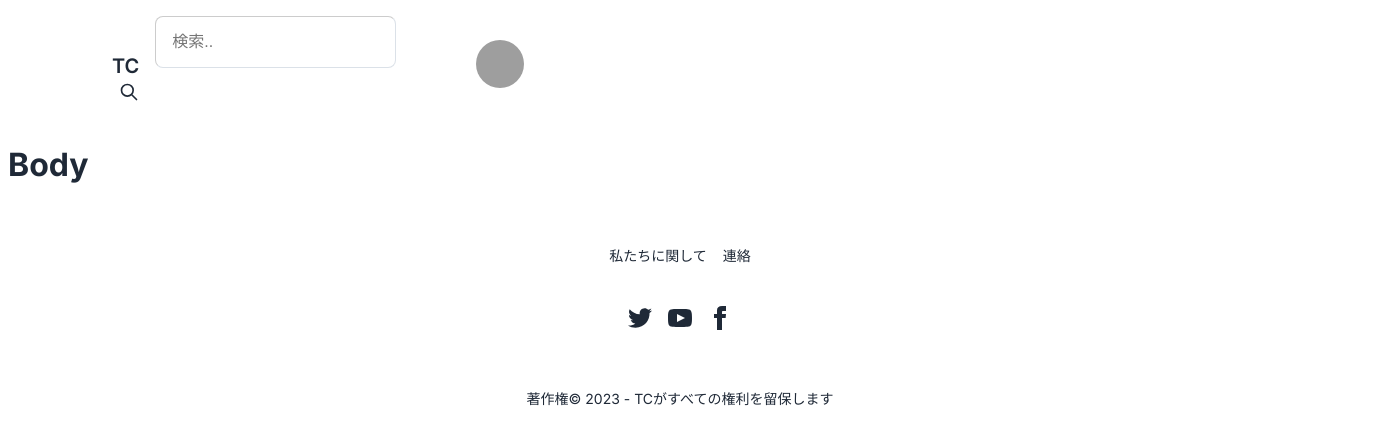
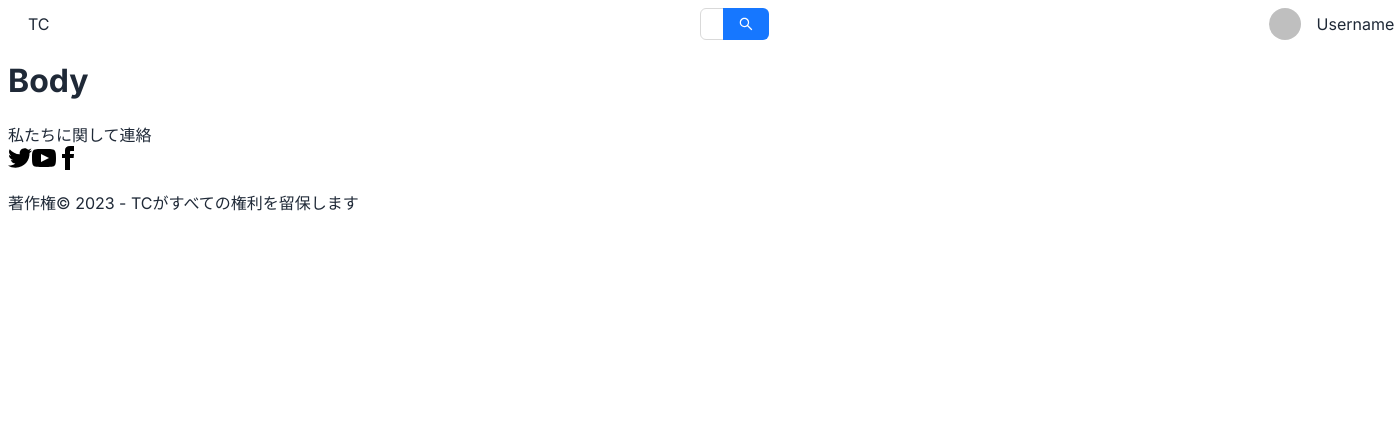
Before and after one commit to kien2572001/TC_FE, a Next.js app: page / in a window 1280 px wide. Shown: the top 444 px of the page, 1394 px wide, since content can reach past the window. Built offline with nearby package versions, Linux system fonts and the light colour scheme; sample sign-in values are in the browser's storage; grey boxes are pictures that could not be loaded.

Commit message:
fix layout

```diff
--- a/src/app/common/Header.tsx
+++ /dev/null
@@ -1,81 +0,0 @@
-import Link from "next/link";
-import React, { useEffect } from "react";
-import { useSelector, useDispatch } from 'react-redux';
-import { RootState, setSearchValue } from '../store';
-import { useRouter } from "next/navigation";
-
-
-export default function Header() {
-
-    const dispatch = useDispatch()
-    const router = useRouter()
-
-    const handleLogout = () => {
-        localStorage.clear();
-        router.push('/login');
-    }
-
-    const handleSearch = () => {
-        let searchValue = document.getElementById('search-bar') as any;
-        dispatch(setSearchValue(searchValue.value));
-    }
-
-    const handleKeyPress = (event: React.KeyboardEvent<HTMLInputElement>) => {
-        if (event.key === 'Enter') {
-            let searchValue = document.getElementById('search-bar') as any;
-            dispatch(setSearchValue(searchValue.value));
-        }
-    };
-
-    return (
-        <div className="container">
-            <div className="navbar bg-base-100 rounded-none">
-                {
-                    localStorage.getItem('accessToken') && (
-                        <div>
-                            <div className="flex-1 ml-20">
-                                <Link href={'/'} className="btn btn-ghost normal-case text-xl">TC</Link>
-                            </div>
-                            <div className="flex-1 gap-2">
-                                <div className="form-control">
-                                    <input type="text" placeholder="検索.." className="input input-bordered w-24 md:w-auto" id="search-bar" onKeyUp={handleKeyPress} />
-                                </div>
-                                <button className="btn-search btn btn-ghost btn-circle" onClick={handleSearch}>
-                                    <svg xmlns="http://www.w3.org/2000/svg" className="h-5 w-5" fill="none" viewBox="0 0 24 24" stroke="currentColor"><path strokeLinecap="round" strokeLinejoin="round" strokeWidth="2" d="M21 21l-6-6m2-5a7 7 0 11-14 0 7 7 0 0114 0z" /></svg>
-                                </button>
-                            </div>
-                        </div>
-                    )
-                }
-                {
-                    localStorage.getItem('accessToken') ? (
-                        <div>
-                            <div className="dropdown dropdown-end ml-20">
-                                <label tabIndex={0} className="btn btn-ghost btn-circle avatar">
-                                    <div className="w-15 rounded-full">
-                                        <img src="https://danviet.mediacdn.vn/upload/2-2019/images/2019-04-02/Vi-sao-Kha-Banh-tro-thanh-hien-tuong-dinh-dam-tren-mang-xa-hoi-khabanh-1554192528-width660height597.jpg" />
-                                    </div>
-                                </label>
-                                <ul tabIndex={0} className="mt-3 p-2 shadow menu menu-sm dropdown-content bg-base-100 rounded-box w-52">
-                                    <li>
-                                        <a className="justify-between">
-                                            プロフィール
-                                        </a>
-                                    </li>
-                                    <li><a>設定</a></li>
-                                    <li onClick={handleLogout}><a>ログアウト</a></li>
-                                </ul>
-                            </div>
-                            <span style={{ marginLeft: '15px' }}>{localStorage.getItem('userName')}</span>
-                        </div>
-                    ) :
-                        (
-                            <div></div>
-                        )
-                }
-            </div>
-        </div>
-
-
-    )
-}
--- a/src/app/globals.css
+++ b/src/app/globals.css
@@ -2,19 +2,19 @@
 @tailwind components;
 @tailwind utilities;
 
-/* :root {
+:root {
   --foreground-rgb: 0, 0, 0;
   --background-start-rgb: 214, 219, 220;
   --background-end-rgb: 255, 255, 255;
-} */
+}
 
-/* @media (prefers-color-scheme: dark) {
+@media (prefers-color-scheme: dark) {
   :root {
     --foreground-rgb: 255, 255, 255;
     --background-start-rgb: 0, 0, 0;
     --background-end-rgb: 0, 0, 0;
   }
-} */
+}
 
 /* body {
   color: rgb(var(--foreground-rgb));
@@ -23,8 +23,21 @@
       rgb(var(--background-end-rgb))) rgb(var(--background-start-rgb));
 } */
 
+.container {
+  display: flex;
+  align-items: center;
+}
 
-.btn-search {
-  position: relative;
-  right: 50px;
+.logo {
+  margin-left: 20px;
 }
+
+.search-bar {
+  text-align: center;
+  width: 30%;
+  margin-left: 650px;
+}
+
+.dropdown-menu {
+  margin-left: 500px;
+}
--- a/src/app/layout.tsx
+++ b/src/app/layout.tsx
@@ -3,10 +3,10 @@ import { useEffect } from "react";
 import "./globals.css";
 import { Inter } from "next/font/google";
 import { usePathname, useRouter } from "next/navigation";
-import Header from "./common/Header";
-import Footer from "./common/Footer";
+import Header from "../common/Header";
+import Footer from "../common/Footer";
 import { Provider } from "react-redux";
-import store from "./store";
+import store from "../store";
 
 const inter = Inter({ subsets: ["latin"] });
 
--- a/src/app/store.ts
+++ /dev/null
@@ -1,33 +0,0 @@
-import { configureStore, createSlice, PayloadAction } from '@reduxjs/toolkit';
-
-interface SearchState {
-    searchValue: string;
-}
-
-const initialState: SearchState = {
-    searchValue: '',
-};
-
-const searchSlice = createSlice({
-    name: 'search',
-    initialState,
-    reducers: {
-        setSearchValue: (state, action: PayloadAction<string>) => {
-            state.searchValue = action.payload;
-        },
-    },
-});
-
-export const { setSearchValue } = searchSlice.actions;
-
-const store = configureStore({
-    reducer: {
-        search: searchSlice.reducer,
-        // Add other reducers here
-    },
-});
-
-export default store;
-
-export type RootState = ReturnType<typeof store.getState>;
-export type AppDispatch = typeof store.dispatch;
--- /dev/null
+++ b/src/common/Header.tsx
@@ -0,0 +1,77 @@
+import Link from "next/link";
+import React, { useEffect } from "react";
+import { useSelector, useDispatch } from 'react-redux';
+import { useRouter } from "next/navigation";
+import { RootState } from "@/store";
+import { setSearchValue } from "@/features/slices/searchSlice";
+import { DropdownProps, Input, Space } from 'antd';
+import { Avatar, Dropdown, MenuProps } from 'antd';
+
+
+const { Search } = Input;
+
+
+export default function Header() {
+
+    const dispatch = useDispatch()
+    const router = useRouter()
+    const imgSrc = "https://static.vecteezy.com/system/resources/previews/009/734/564/original/default-avatar-profile-icon-of-social-media-user-vector.jpg"
+    const searchValue = useSelector((state: RootState) => state.search.searchValue);
+    const items: MenuProps['items'] = [
+        {
+            key: '1',
+            label: (
+                <a target="_blank" rel="noopener noreferrer">
+                    Profile
+                </a>
+            ),
+        },
+        {
+            key: '2',
+            label: (
+                <a target="_blank" rel="noopener noreferrer">
+                    settings
+                </a>
+            ),
+        },
+        {
+            key: '3',
+            danger: true,
+            label: 'Logout',
+        },
+    ];
+
+    const handleLogout = () => {
+        localStorage.clear();
+        router.push('/login');
+    }
+
+    const handleMenuClick = (e: any) => {
+        if (e.key === 'logout') {
+            // Handle logout logic
+        }
+    };
+
+    const onSearch = (value: string) => {
+        dispatch(setSearchValue(value))
+        value = ''
+    }
+
+    return (
+        <div className="container">
+            <span className="logo">TC</span>
+            <Search placeholder="検索" enterButton onSearch={onSearch} className="search-bar" />
+
+            <Dropdown menu={{ items }} placement="bottomRight" arrow className="dropdown-menu">
+                <Space>
+                    <Avatar size={32} />
+                    <span style={{ marginLeft: 8 }}>Username</span>
+                </Space>
+
+            </Dropdown>
+
+        </div>
+
+
+    )
+}
--- /dev/null
+++ b/src/features/slices/searchSlice.ts
@@ -0,0 +1,23 @@
+import { createSlice, PayloadAction } from '@reduxjs/toolkit';
+
+interface SearchState {
+  searchValue: string;
+}
+
+const initialState: SearchState = {
+  searchValue: '',
+};
+
+const searchSlice = createSlice({
+  name: 'search',
+  initialState,
+  reducers: {
+    setSearchValue: (state, action: PayloadAction<string>) => {
+      state.searchValue = action.payload;
+    },
+  },
+});
+
+export const { setSearchValue } = searchSlice.actions;
+
+export default searchSlice.reducer;
--- /dev/null
+++ b/src/store.ts
@@ -0,0 +1,14 @@
+import { configureStore } from '@reduxjs/toolkit';
+import searchReducer from './features/slices/searchSlice';
+
+const store = configureStore({
+    reducer: {
+        search: searchReducer,
+        // Add other reducers here
+    },
+});
+
+export default store;
+
+export type RootState = ReturnType<typeof store.getState>;
+export type AppDispatch = typeof store.dispatch;
```
Also changed, not shown: src/common/Footer.tsx (renamed from src/app/common/Footer.tsx).
